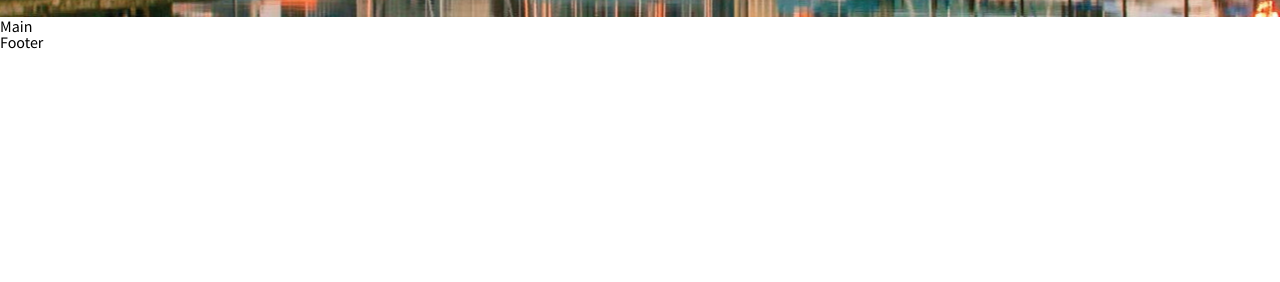
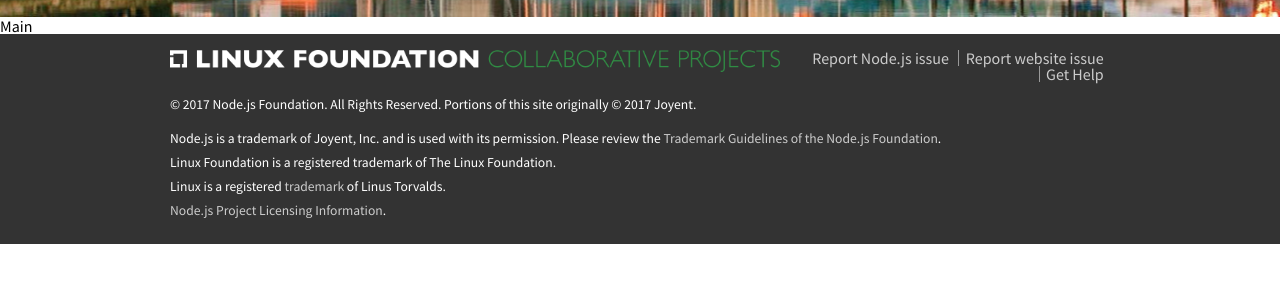
Before and after one commit to CMunkyDev/node-site-mockup, a plain HTML site: page index.html in a window 1280 px wide. Shown: the part 390-672 px from the top of the page. Drawn offline with Linux system fonts and the light colour scheme.

Commit message:
work on footer, add gitignore

```diff
--- a/index.html
+++ b/index.html
@@ -9,7 +9,6 @@
 
     <meta name="viewport" content="width=device-width, initial-scale=1.0">
 
-    <link rel="stylesheet" href="/layouts/css/styles.css" media="all">
     <link rel="stylesheet" href="https://fonts.googleapis.com/css?family=Source+Sans+Pro:400,600">
 
     <link rel="stylesheet" type="text/css" href="styles/main.css">
@@ -60,7 +59,47 @@
         Main
       </div>
       <footer class="row footer">
-        Footer
+        <div class="container footer-contain">
+          <div class="container bottom-image-and-links">
+            <a href="#">
+              <img class="shrinky" src="assets/images/lfcp.png">
+            </a>
+            <ul class="bottom-navlist">
+              <li>
+                <a href="#">
+                  Report Node.js issue
+                </a>
+              </li>
+              <li>
+                <a href="#">
+                  Report website issue
+                </a>
+              </li>
+              <li>
+                <a href="#">
+                  Get Help
+                </a>
+              </li>
+            </ul>
+          </div>
+          <div class="container">
+            <p class="copyright">
+                &copy 2017 Node.js Foundation. All Rights Reserved. Portions of this site originally &copy 2017 Joyent.
+            </p>
+            <p>
+              Node.js is a trademark of Joyent, Inc. and is used with its permission. Please review the <a href="#">Trademark Guidelines of the Node.js Foundation</a>.
+            </p>
+            <p>
+              Linux Foundation is a registered trademark of The Linux Foundation.
+            </p>
+            <p>
+              Linux is a registered <a href="#">trademark</a> of Linus Torvalds.
+            </p>
+            <p>
+              <a href="#">Node.js Project Licensing Information</a>.
+            </p>
+          </div>
+        </div>
       </footer>
     </div>
   </body>
--- a/styles/main.css
+++ b/styles/main.css
@@ -90,6 +90,7 @@ header {
 
 a {
 	text-decoration: none;
+	color: #CCC;
 }
 
 a:hover {
@@ -116,8 +117,22 @@ a:hover {
 	border-left: none;
 }
 
-.top-navlist a {
-	color: #CCC;
+.bottom-navlist {
+	min-width: 330px;
+	text-align: right;
+	margin-left: auto;
+}
+
+.bottom-navlist li {
+	display: inline-block;
+	line-height: 1rem;
+	border-left: 1px solid #999;
+	padding-left: 0.4rem;
+	padding-right: 0.4rem;
+}
+
+.bottom-navlist li:first-child {
+	border-left: none;
 }
 
 .logo {
@@ -141,3 +156,28 @@ a:hover {
   border: 20px solid transparent;
   min-width: 1px;
 }
+
+footer {
+	position: relative;
+	background: #333;
+	color: #FFF;
+}
+
+.footer-contain {
+	box-sizing: border-box;
+	padding: 1rem 20px;
+}
+
+footer p {
+	margin-bottom: 0.65rem;
+	font-size: 0.85rem;
+}
+
+.copyright {
+	margin-top: 1rem;
+	margin-bottom: 1.25rem;
+}
+.bottom-image-and-links {
+	display: flex;
+	align-content: center;
+}
```
Also changed, not shown: 3 other files.
